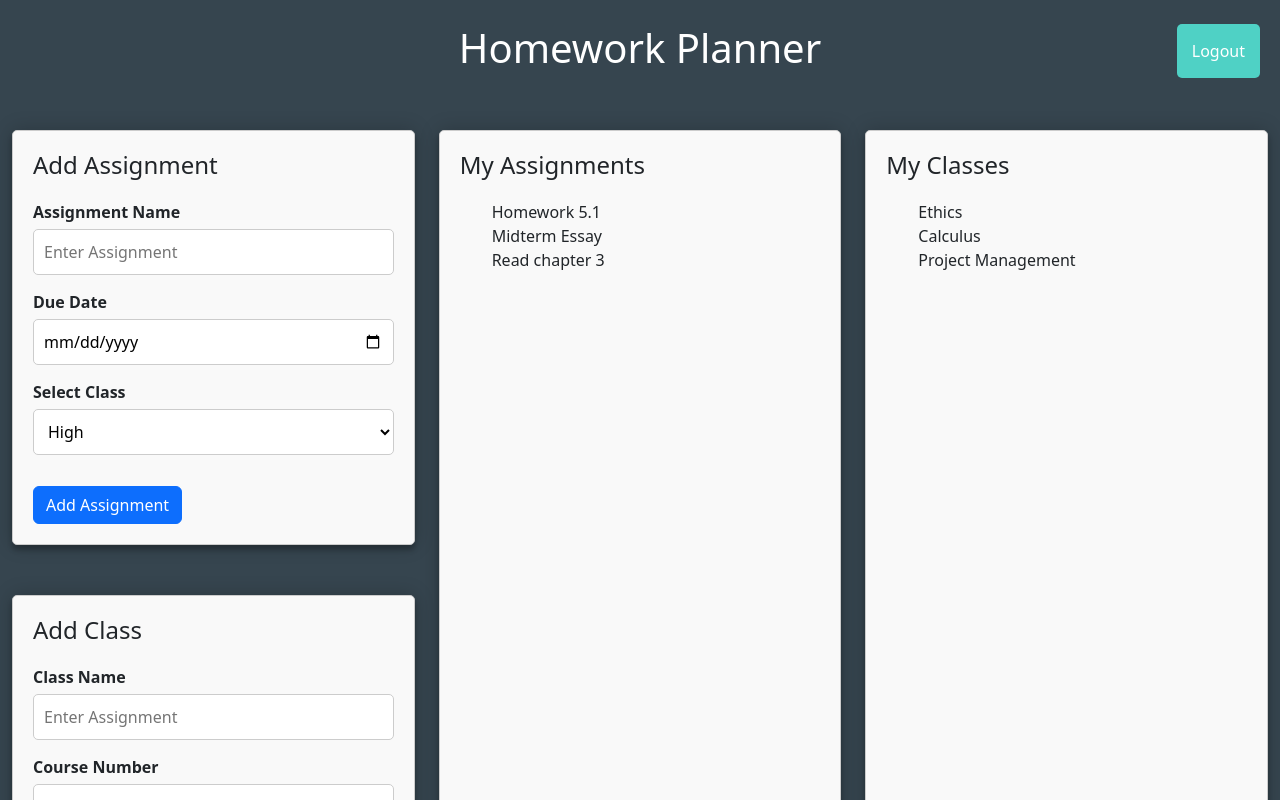
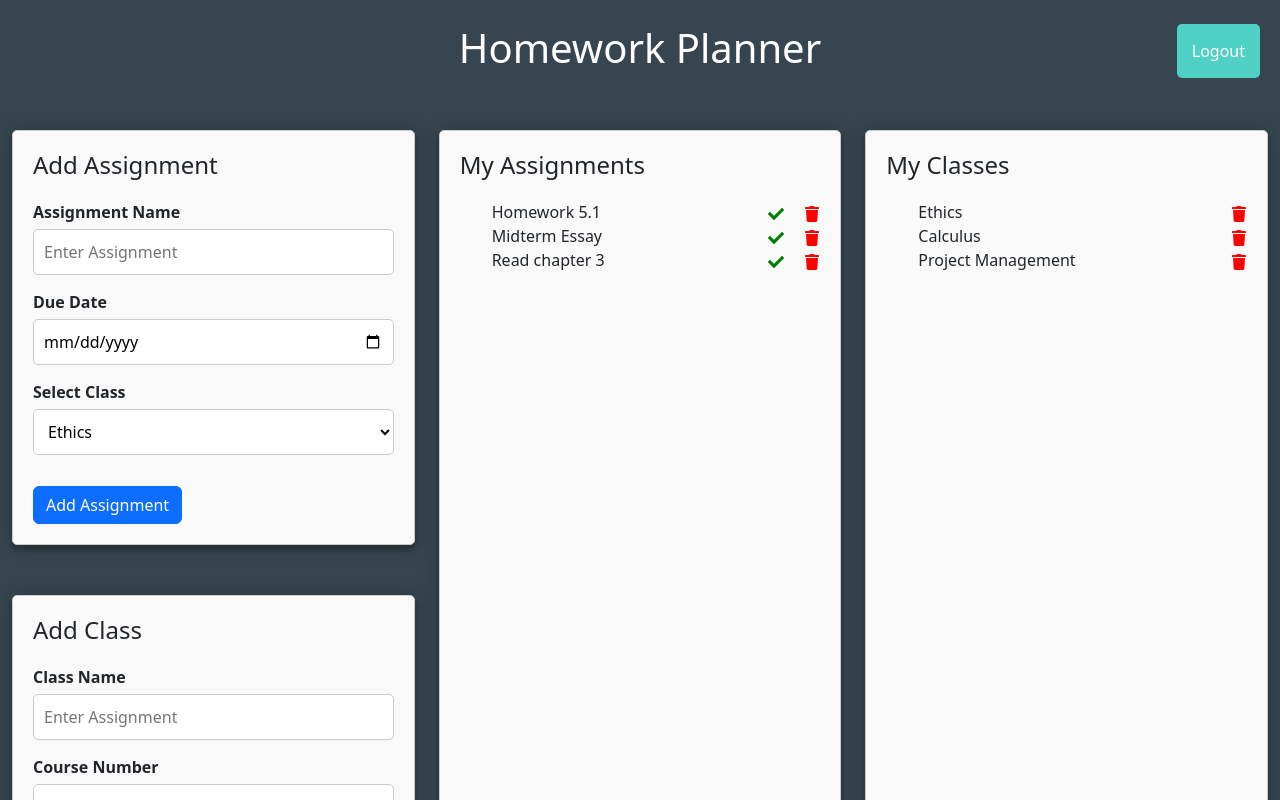
Before and after one commit to Gavinp14/HomeworkHelper, a React (Create React App) app in the folder client/: page /home in a window 1280 px wide. Shown: the top 800 px of the page. Built offline with nearby package versions, Linux system fonts and the light colour scheme.

Commit message:
added icons and fixed layout of some stuff

```diff
--- a/client/src/components/AddAssignment/index.js
+++ b/client/src/components/AddAssignment/index.js
@@ -3,6 +3,7 @@ import "./addassignment.css";
 
 function AddAssignment() {
   //select option contains dummy data for now
+  const dummyData = ["Ethics", "Calculus", "Project Management"];
   return (
     <div className="add-assignment-container">
       <h1>Add Assignment</h1>
@@ -17,9 +18,16 @@ function AddAssignment() {
       <div>
         <label>Select Class</label>
         <select>
-          <option value="high">High</option>
-          <option value="medium">Medium</option>
-          <option value="low">Low</option>
+          {dummyData.map(
+            (
+              classItem,
+              index //dummy data for classes
+            ) => (
+              <option key={index} value={classItem}>
+                {classItem}
+              </option>
+            )
+          )}
         </select>
       </div>
       <button className="btn btn-primary mt-3 add-assignment-button">
--- a/client/src/components/AssignmentList/assignmentlist.css
+++ b/client/src/components/AssignmentList/assignmentlist.css
@@ -5,7 +5,7 @@ body {
   }
 
   /* Style for the container */
-  .assignmentList-container {
+.assignmentList-container {
     width: 100%;
     height: 100%;
     max-width: 1200px; /* Adjust the width as needed */
@@ -22,3 +22,20 @@ body {
     font-size: 24px; /* Match the font size of the homepage headings */
     margin-bottom: 20px; /* Add some space below the heading */
   }
+
+  .trash-button{
+    color: red;
+  }
+
+  .trash-button:hover{
+    transform: scale(2);
+  }
+
+  .check-button{
+    color: green;
+    margin-right: 20px;
+  }
+
+  .check-button:hover{
+    transform: scale(2);
+  }
--- a/client/src/components/AssignmentList/index.js
+++ b/client/src/components/AssignmentList/index.js
@@ -1,5 +1,6 @@
 import React from "react";
 import "./assignmentlist.css";
+import { FaTrash, FaCheck } from "react-icons/fa";
 
 function AssignmentList() {
   const dummyData = ["Homework 5.1", "Midterm Essay", "Read chapter 3"];
@@ -8,13 +9,22 @@ function AssignmentList() {
       <h1>My Assignments</h1>
       <ul>
         {dummyData.map((className, index) => (
-          <div key={index} className="class-item">
+          <li key={index} className="class-item">
             {className}
-          </div>
+            <div className="icons-container">
+              <span className="check-button">
+                <FaCheck />
+              </span>
+              <span className="trash-button">
+                <FaTrash />
+              </span>
+            </div>
+          </li>
         ))}
       </ul>
     </div>
   );
 }
 
+//css bug where icons are not scaling properly but ones in class are
 export default AssignmentList;
--- a/client/src/components/ClassList/classlist.css
+++ b/client/src/components/ClassList/classlist.css
@@ -22,3 +22,16 @@ body {
     font-size: 24px; /* Match the font size of the homepage headings */
     margin-bottom: 20px; /* Add some space below the heading */
   }
+
+  .class-item{
+    display: flex;
+    justify-content: space-between;
+  }
+
+  .delete-button{
+    color: red;
+  }
+
+  .delete-button:hover{
+    transform: scale(2,2);
+  }
--- a/client/src/components/ClassList/index.js
+++ b/client/src/components/ClassList/index.js
@@ -1,5 +1,6 @@
 import React from "react";
 import "./classlist.css";
+import { FaTrash } from "react-icons/fa";
 
 function ClassList() {
   const dummyData = ["Ethics", "Calculus", "Project Management"];
@@ -10,6 +11,9 @@ function ClassList() {
         {dummyData.map((className, index) => (
           <div key={index} className="class-item">
             {className}
+            <i className="delete-button">
+              <FaTrash />
+            </i>
           </div>
         ))}
       </ul>
```
